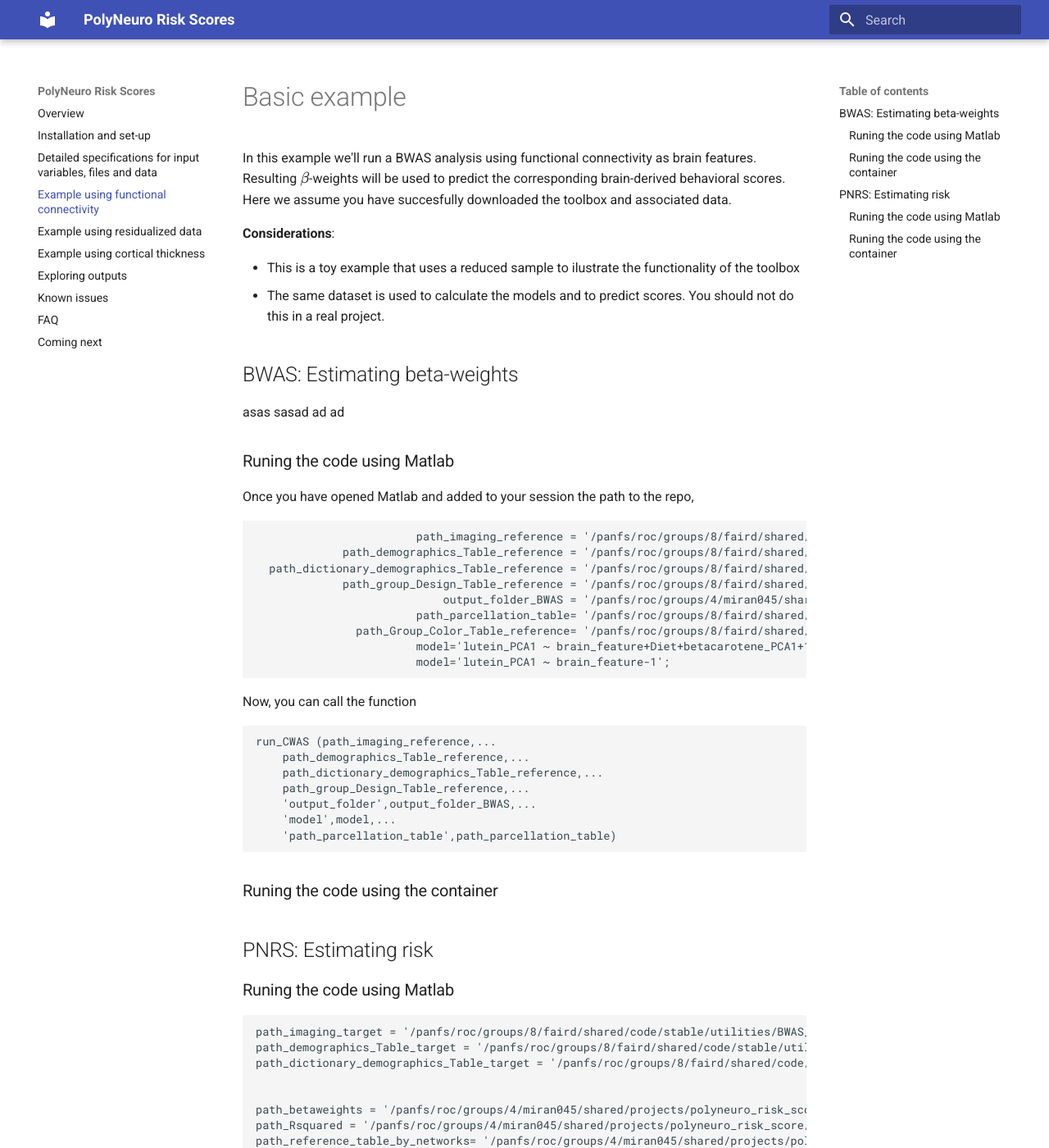
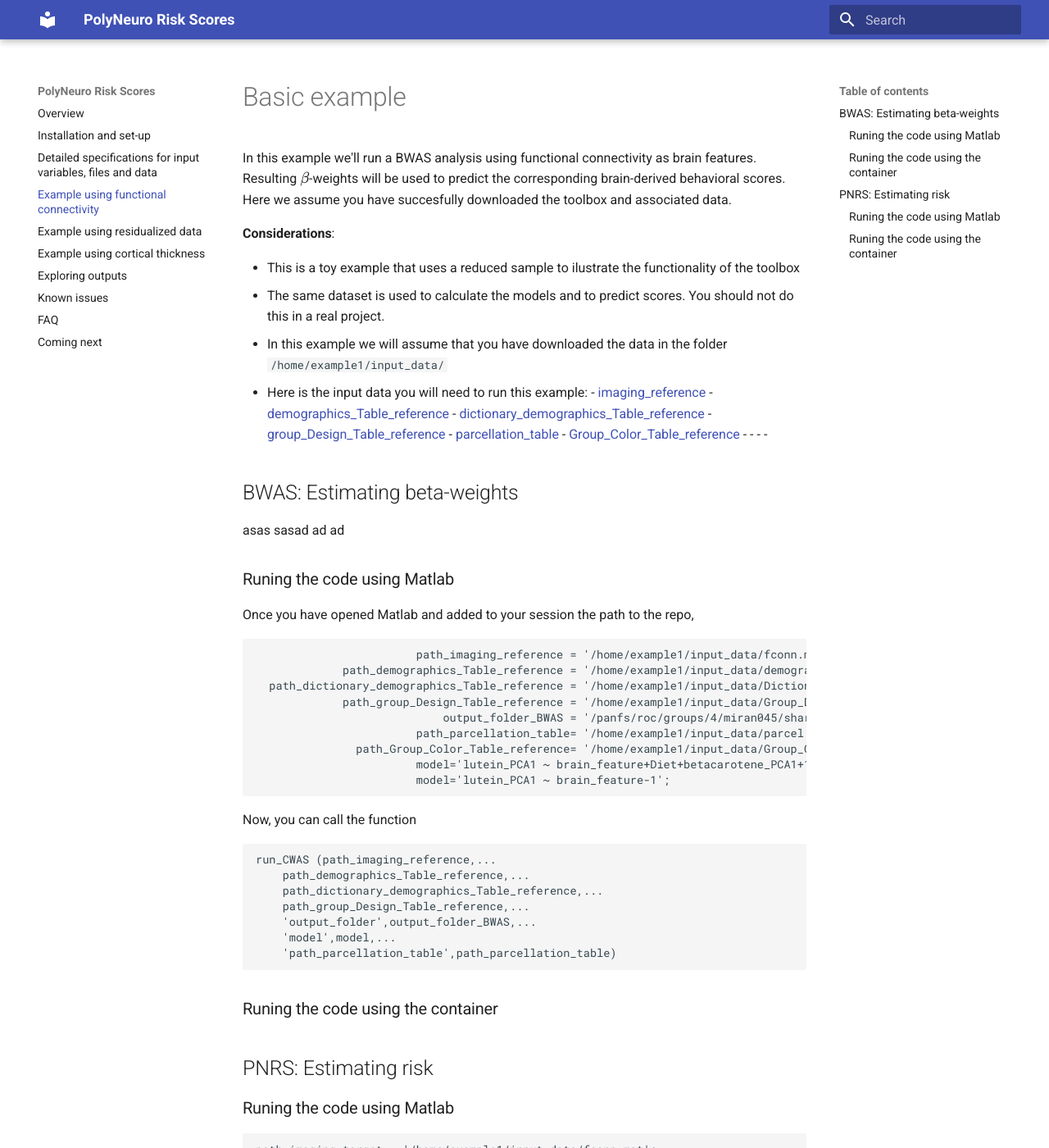
Before and after one commit to omiranda/polyneuro_risk_score, an MkDocs documentation site: the page built from docs/basic_example.md, in a window 1280 px wide and 1400 px high. Shown: the whole window at 82% size. Built offline with MkDocs 1.6.1 and Material for MkDocs 9.7.7, drawn with Linux system fonts in a browser that asks for light colours; formulas are drawn with MathJax 3; old or Windows-style settings are respelled for this version of MkDocs; some of the changed text lies outside the part shown.

Commit message:
Update basic_example.md

````diff
--- a/docs/basic_example.md
+++ b/docs/basic_example.md
@@ -7,6 +7,18 @@ In this example we'll run a BWAS analysis using functional connectivity as brain
 
 - This is a toy example that uses a reduced sample to ilustrate the functionality of the toolbox
 - The same dataset is used to calculate the models and to predict scores. You should not do this in a real project.
+- In this example we will assume that you have downloaded the data in the folder `/home/example1/input_data/`
+- Here is the input data you will need to run this example:
+        - [imaging_reference]()
+        - [demographics_Table_reference]()
+        - [dictionary_demographics_Table_reference]()
+        - [group_Design_Table_reference]()
+        - [parcellation_table]()
+        - [Group_Color_Table_reference]()
+        - []()
+        - []()
+        - []()
+        - []()
 
 
 ## BWAS: Estimating beta-weights
@@ -15,13 +27,13 @@ asas sasad ad ad
 Once you have opened Matlab and added to your session the path to the repo,
 
 ```Matlab
-                        path_imaging_reference = '/panfs/roc/groups/8/faird/shared/code/stable/utilities/BWAS_PNRS_package/v2/codebase/polyneuro_risk_score/data/xsectional_1_outcome_fconn/fconn.mat';
-             path_demographics_Table_reference = '/panfs/roc/groups/8/faird/shared/code/stable/utilities/BWAS_PNRS_package/v2/codebase/polyneuro_risk_score/data/xsectional_1_outcome_fconn/demographcis_Table.csv';
-  path_dictionary_demographics_Table_reference = '/panfs/roc/groups/8/faird/shared/code/stable/utilities/BWAS_PNRS_package/v2/codebase/polyneuro_risk_score/data/xsectional_1_outcome_fconn/Dictionary_for_demographics_Table.csv';
-             path_group_Design_Table_reference = '/panfs/roc/groups/8/faird/shared/code/stable/utilities/BWAS_PNRS_package/v2/codebase/polyneuro_risk_score/data/xsectional_1_outcome_fconn/Group_Design_Table.csv';
+                        path_imaging_reference = '/home/example1/input_data/fconn.mat';
+             path_demographics_Table_reference = '/home/example1/input_data/demographcis_Table.csv';
+  path_dictionary_demographics_Table_reference = '/home/example1/input_data/Dictionary_for_demographics_Table.csv';
+             path_group_Design_Table_reference = '/home/example1/input_data/Group_Design_Table.csv';
                             output_folder_BWAS = '/panfs/roc/groups/4/miran045/shared/projects/polyneuro_risk_score/experiments/toolbox_tutorial/example1/BWAS';
-                        path_parcellation_table= '/panfs/roc/groups/8/faird/shared/code/stable/utilities/BWAS_PNRS_package/v2/codebase/polyneuro_risk_score/data/xsectional_1_outcome_fconn/parcel.mat';
-               path_Group_Color_Table_reference= '/panfs/roc/groups/8/faird/shared/code/stable/utilities/BWAS_PNRS_package/v2/codebase/polyneuro_risk_score/data/xsectional_1_outcome_fconn/Group_Color_Table.csv';
+                        path_parcellation_table= '/home/example1/input_data/parcel.mat';
+               path_Group_Color_Table_reference= '/home/example1/input_data/Group_Color_Table.csv';
                         model='lutein_PCA1 ~ brain_feature+Diet+betacarotene_PCA1+1';
                         model='lutein_PCA1 ~ brain_feature-1';
 ```
@@ -46,9 +58,9 @@ run_CWAS (path_imaging_reference,...
 ### Runing the code using Matlab
 
 ```Matlab
-path_imaging_target = '/panfs/roc/groups/8/faird/shared/code/stable/utilities/BWAS_PNRS_package/v2/codebase/polyneuro_risk_score/data/xsectional_1_outcome_fconn/fconn.mat';
-path_demographics_Table_target = '/panfs/roc/groups/8/faird/shared/code/stable/utilities/BWAS_PNRS_package/v2/codebase/polyneuro_risk_score/data/xsectional_1_outcome_fconn/demographcis_Table.csv';
-path_dictionary_demographics_Table_target = '/panfs/roc/groups/8/faird/shared/code/stable/utilities/BWAS_PNRS_package/v2/codebase/polyneuro_risk_score/data/xsectional_1_outcome_fconn/Dictionary_for_demographics_Table.csv';
+path_imaging_target = '/home/example1/input_data/fconn.mat';
+path_demographics_Table_target = '/home/example1/input_data/demographcis_Table.csv';
+path_dictionary_demographics_Table_target = '/home/example1/input_data/Dictionary_for_demographics_Table.csv';
 
 
 path_betaweights = '/panfs/roc/groups/4/miran045/shared/projects/polyneuro_risk_score/experiments/toolbox_tutorial/example1/BWAS/tables/brain_feature.csv';
@@ -56,8 +68,8 @@ path_Rsquared = '/panfs/roc/groups/4/miran045/shared/projects/polyneuro_risk_sco
 path_reference_table_by_networks= '/panfs/roc/groups/4/miran045/shared/projects/polyneuro_risk_score/experiments/toolbox_tutorial/example1/BWAS/tables/correlations_by_networks.csv';
 
 output_folder_PNS = '/panfs/roc/groups/4/miran045/shared/projects/polyneuro_risk_score/experiments/toolbox_tutorial/example1/PNRS';
-path_group_Design_Table_target = '/panfs/roc/groups/8/faird/shared/code/stable/utilities/BWAS_PNRS_package/v2/codebase/polyneuro_risk_score/data/xsectional_1_outcome_fconn/Group_Design_Table.csv';
-path_Group_Color_Table_target = '/panfs/roc/groups/8/faird/shared/code/stable/utilities/BWAS_PNRS_package/v2/codebase/polyneuro_risk_score/data/xsectional_1_outcome_fconn/Group_Color_Table.csv';
+path_group_Design_Table_target = '/home/example1/input_data/Group_Design_Table.csv';
+path_Group_Color_Table_target = '/home/example1/input_data/Group_Color_Table.csv';
 ```
 
 ```Matlab
````
